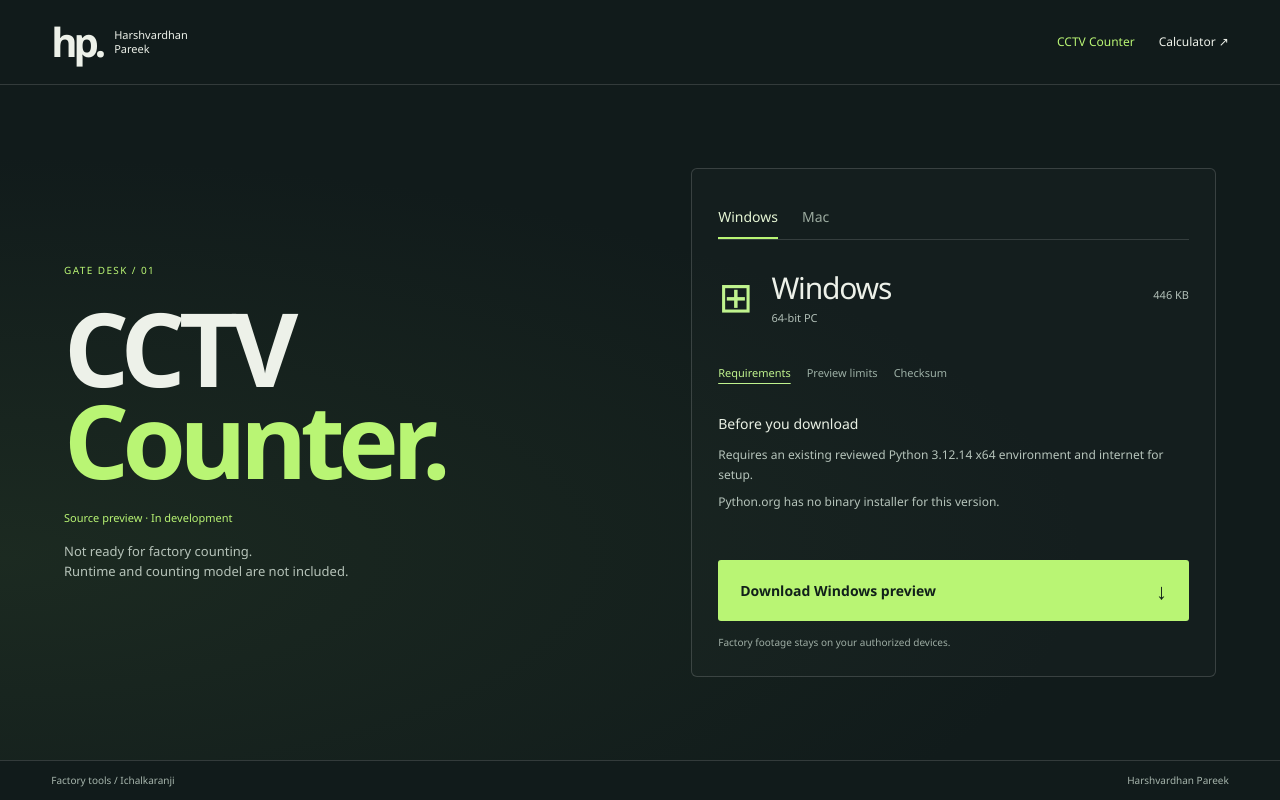
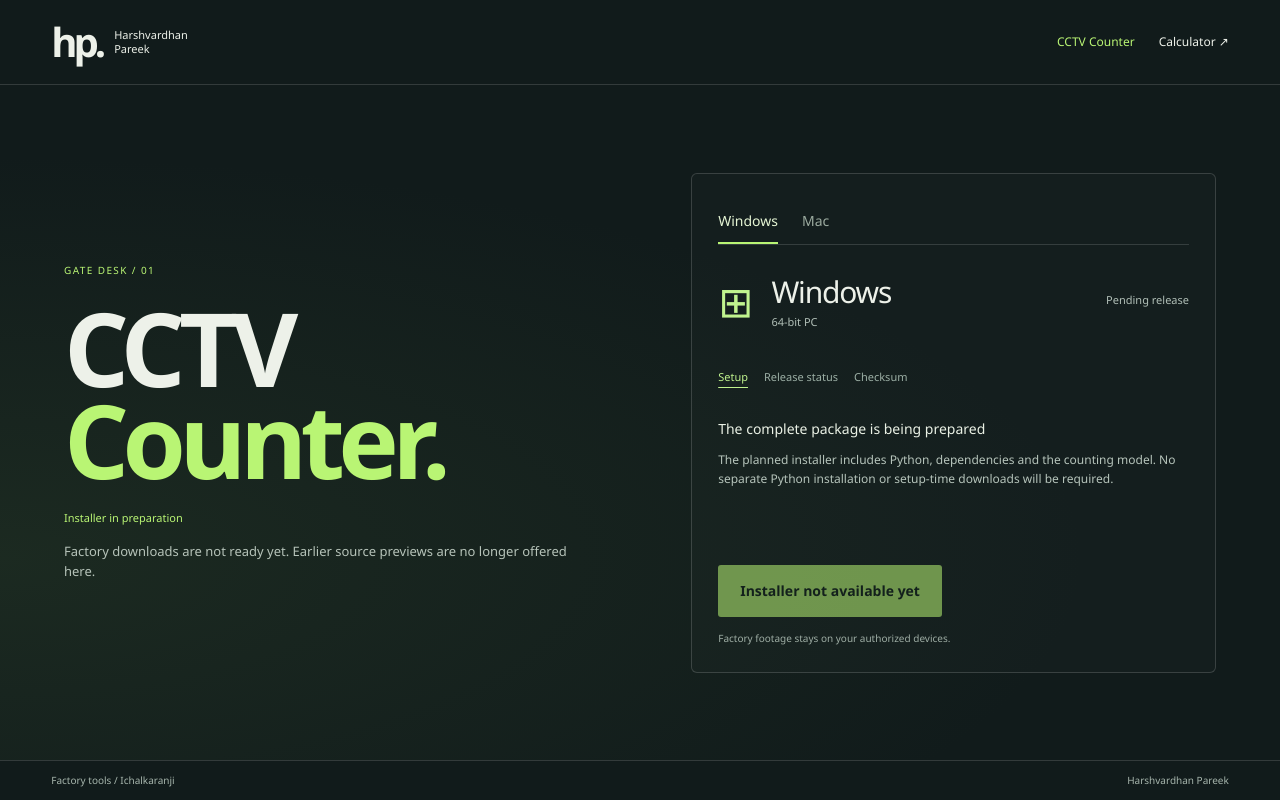
Before and after one commit to harshvardhanpareekofficial-maker/swadcost-pwa, a React (Vite) app: page /cctv-counter in a window 1280 px wide. Built offline with nearby package versions, Linux system fonts and the light colour scheme.

Commit message:
Offer only accepted complete Gate Desk desktop downloads

```diff
--- /dev/null
+++ b/qa/final-download-gate-20261024.json
@@ -0,0 +1,14 @@
+{
+  "scope": "Remove preview links; only accepted complete desktop artifacts can be offered",
+  "first_run": {
+    "tests_passed": 15,
+    "tests_failed": 1,
+    "failure": "Crawler test expects explicit counting-accuracy limitation; restored that limitation in updated metadata"
+  },
+  "next_checks": [
+    "Affected crawler test",
+    "TypeScript/production build",
+    "Browser Windows/Mac disabled download state"
+  ],
+  "public_uploads": false
+}
--- /dev/null
+++ b/src/lib/desktop-download.ts
@@ -0,0 +1,21 @@
+type DesktopRelease = {
+  url: string | null
+  sha256: string | null
+  releaseApproved: boolean
+  runtimeIncluded: boolean
+  modelIncluded: boolean
+  installationAccepted: boolean
+  phoneSyncAccepted: boolean
+}
+
+// Metadata must be populated from acceptance of the exact published bytes.
+// A URL and checksum alone never turn a source preview into a finished app.
+export function acceptedDesktopDownload(release: DesktopRelease): URL | null {
+  if (!release.releaseApproved || !release.runtimeIncluded || !release.modelIncluded
+      || !release.installationAccepted || !release.phoneSyncAccepted
+      || !release.url || !/^[a-f0-9]{64}$/.test(release.sha256 ?? '')) return null
+  try {
+    const url = new URL(release.url)
+    return url.protocol === 'https:' && !url.username && !url.password ? url : null
+  } catch { return null }
+}
--- a/src/lib/desktop-releases.json
+++ b/src/lib/desktop-releases.json
@@ -2,21 +2,31 @@
   "windows": {
     "title": "Windows",
     "platform": "64-bit PC",
-    "status": "Source preview · clean-PC setup unverified",
-    "description": "Developer source preview. Requires an existing reviewed Python 3.12.14 x64 installation and internet; Python.org provides no binary installer for that version. No runtime or counting model included.",
-    "url": "https://harshvardhanpareek.com/downloads/GateDesk-Windows-source-preview-20261018.zip",
-    "sha256": "d92f754f7928f88b9c7ec132d17ff7268fc36add8c908b4b46f6e7549036ce62",
-    "size": "446 KB",
-    "button": "Download Windows source preview"
+    "status": "Factory release pending",
+    "description": "Local bundled builds exist. Installation on a fresh PC, phone synchronization and factory counting still need acceptance.",
+    "url": null,
+    "sha256": null,
+    "size": "Pending release",
+    "button": "Installer not available yet",
+    "releaseApproved": false,
+    "runtimeIncluded": false,
+    "modelIncluded": false,
+    "installationAccepted": false,
+    "phoneSyncAccepted": false
   },
   "macos": {
     "title": "Mac",
-    "platform": "Apple silicon · M-series",
-    "status": "Source preview · native Mac testing pending",
-    "description": "Apple-silicon source with online setup scripts. Requires an existing reviewed arm64 Python 3.12.14 interpreter. No runtime or model included. Mac execution is unverified; phone TLS is not supported in this preview.",
-    "url": "https://harshvardhanpareek.com/downloads/GateDesk-AppleSilicon-source-preview-r2.zip",
-    "sha256": "77cd31c51753a56fb98372838de2e46940bdddebee56f2a090a564c6d2a5a272",
-    "size": "465 KB",
-    "button": "Download Mac source preview"
+    "platform": "Apple silicon \u00b7 M-series",
+    "status": "Mac testing pending",
+    "description": "The bundled Apple-silicon build still needs installation, model and phone-connection testing on a Mac.",
+    "url": null,
+    "sha256": null,
+    "size": "Pending release",
+    "button": "Installer not available yet",
+    "releaseApproved": false,
+    "runtimeIncluded": false,
+    "modelIncluded": false,
+    "installationAccepted": false,
+    "phoneSyncAccepted": false
   }
 }
--- a/src/lib/tool-pages.json
+++ b/src/lib/tool-pages.json
@@ -6,7 +6,7 @@
   },
   "/cctv-counter": {
     "title": "Gate Desk CCTV Counter | Windows & Apple-silicon Mac setup",
-    "description": "Download Gate Desk setup previews for Windows and Apple-silicon Mac. Factory CCTV and gate-pass review in development; counting accuracy is not yet accepted.",
-    "heading": "Gate Desk CCTV Counter setup previews"
+    "description": "Complete Windows and Apple-silicon Mac installers are in preparation; counting accuracy is not yet accepted. Downloads await installation and phone-sync checks.",
+    "heading": "Gate Desk CCTV Counter installers"
   }
 }
--- a/src/pages/CounterDownloadsPage.tsx
+++ b/src/pages/CounterDownloadsPage.tsx
@@ -1,19 +1,20 @@
 import { useState } from 'react'
 import releases from '../lib/desktop-releases.json'
+import { acceptedDesktopDownload } from '../lib/desktop-download'
 import { ToolFrame } from './ToolsPage'
 export function CounterDownloadsPage() {
  const [platform,setPlatform]=useState<'windows'|'macos'>('windows')
  const [detail,setDetail]=useState<'setup'|'limits'|'verify'>('setup')
- const release=releases[platform], file=release.url?new URL(release.url):null
- const available=!!file && file.protocol==='https:' && /^[a-f0-9]{64}$/.test(release.sha256??'')
- const href=file?.origin==='https://harshvardhanpareek.com'?file.pathname:release.url
+ const release=releases[platform], file=acceptedDesktopDownload(release)
+ const available=!!file
+ const href=file?.origin==='https://harshvardhanpareek.com'?file.pathname:file?.href
  return <ToolFrame><main id="tool-content" className="download-screen">
- <div className="download-title"><p className="tool-eyebrow">GATE DESK / 01</p><h1>CCTV<br/><em>Counter.</em></h1><p className="download-status">Source preview · In development</p><p className="download-essential">Not ready for factory counting.<br/>Runtime and counting model are not included.</p></div>
+ <div className="download-title"><p className="tool-eyebrow">GATE DESK / 01</p><h1>CCTV<br/><em>Counter.</em></h1><p className="download-status">{available?'Complete installer':'Installer in preparation'}</p><p className="download-essential">{available?'Runtime, dependencies and counting model included.':'Factory downloads are not ready yet. Earlier source previews are no longer offered here.'}</p></div>
  <section className="download-panel" aria-label="Desktop downloads"><div className="platform-switch" aria-label="Choose your computer"><button aria-pressed={platform==='windows'} onClick={()=>setPlatform('windows')}>Windows</button><button aria-pressed={platform==='macos'} onClick={()=>setPlatform('macos')}>Mac</button></div>
  <div className="platform-identity"><span>{platform==='windows'?'⊞':'◉'}</span><div><h2>{release.title}</h2><p>{release.platform}</p></div><small>{release.size}</small></div>
- <nav className="detail-tabs" aria-label="Download information">{(['setup','limits','verify'] as const).map(tab=><button key={tab} aria-pressed={detail===tab} onClick={()=>setDetail(tab)}>{tab==='setup'?'Requirements':tab==='limits'?'Preview limits':'Checksum'}</button>)}</nav>
- <div className="download-info" aria-live="polite">{detail==='setup'?<><h3>Before you download</h3><p>Requires an existing reviewed Python 3.12.14 {platform==='windows'?'x64':'arm64'} environment and internet for setup.</p><p>Python.org has no binary installer for this version.</p></>:detail==='limits'?<><h3>{platform==='windows'?'Clean-PC setup is unverified.':'Native Mac testing is pending.'}</h3><p>These ZIPs contain source and setup scripts. They are not complete installers. {platform==='macos'?'Phone TLS is unsupported in this preview.':'Physical-phone and off-site sync testing remain pending.'}</p><p>₹200/month planned. Payments are disabled.</p></>:<><h3>SHA-256</h3><code>{release.sha256}</code><p>Compare this with the downloaded ZIP’s hash.</p></>}</div>
- {available?<a className="stage-cta" href={href} download={file!.pathname.split('/').pop()}>Download {release.title} preview <span>↓</span></a>:<button disabled>Download unavailable</button>}
+ <nav className="detail-tabs" aria-label="Download information">{(['setup','limits','verify'] as const).map(tab=><button key={tab} aria-pressed={detail===tab} onClick={()=>setDetail(tab)}>{tab==='setup'?'Setup':tab==='limits'?'Release status':'Checksum'}</button>)}</nav>
+ <div className="download-info" aria-live="polite">{detail==='setup'?<><h3>{available?'Included in your download':'The complete package is being prepared'}</h3><p>{available?'Python, dependencies and the counting model come with the installer.':'The planned installer includes Python, dependencies and the counting model. No separate Python installation or setup-time downloads will be required.'}</p></>:detail==='limits'?<><h3>{release.status}</h3><p>{release.description}</p><p>₹200/month planned. Payments are disabled.</p></>:<><h3>SHA-256</h3>{available?<><code>{release.sha256}</code><p>Compare this with the downloaded file’s hash.</p></>:<p>The checksum will appear with the accepted installer.</p>}</>}</div>
+ {available?<a className="stage-cta" href={href} download={file!.pathname.split('/').pop()}>Download {release.title} <span>↓</span></a>:<button className="stage-cta" disabled>Installer not available yet</button>}
  <p className="download-note">Factory footage stays on your authorized devices.</p>
  </section></main></ToolFrame>
 }
```
Also changed, not shown: 1 other file (tests, documents, lock files or other folders).
